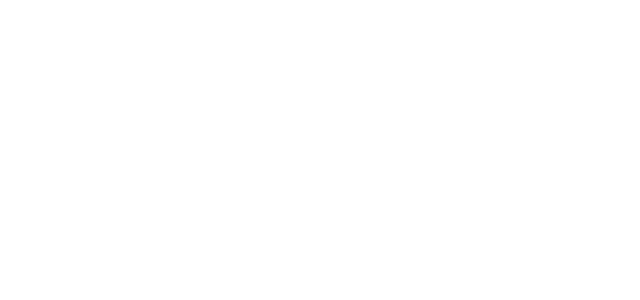
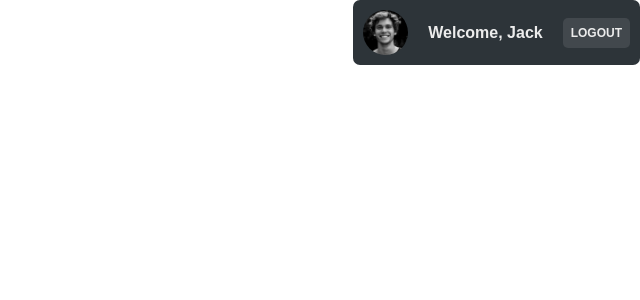
Before and after one commit to Sushey01/WorldWise, a React (Vite) app: page /user in a window 1280 px wide. Before the commit this address had no page. Shown: the top 300 px of the page, without its empty margins (640-1280 px from the left). Built offline with nearby package versions, Linux system fonts and the light colour scheme.

Commit message:
user-done

```diff
--- a/src/App.jsx
+++ b/src/App.jsx
@@ -11,6 +11,8 @@
 import CityList from "./components/CityList";
 import { CitiesProvider } from "./contexts/CitiesContext";
 import CountryList from "./components/CountryList";
+import User from "./components/User";
+import Map from "./components/Map"
 
 const App = () => {
   return (
@@ -21,7 +23,7 @@
         <Route path="/product" element={<Product />} />
         <Route path="/login" element={<Login />} />
         <Route path="cities" element={<Cities />} />
-        <Route path="/countries" element={<CountryList />} />
+        <Route path="/user" element={<User />} />
       </Routes>
     </Router>
   );
--- a/src/components/Map.jsx
+++ b/src/components/Map.jsx
@@ -2,6 +2,7 @@
 import { MapContainer, TileLayer, Marker, Popup, useMapEvents } from 'react-leaflet';
 import 'leaflet/dist/leaflet.css';
 import { useCities } from '../contexts/CitiesContext';
+import User from './User';
 
 
 const LocationMarker = ({ onLocationSelect }) => {
@@ -41,6 +42,7 @@
       url="https://{s}.tile.openstreetmap.org/{z}/{x}/{y}.png"
     />
     <LocationMarker onLocationSelect={onLocationSelect} />
+  <div className="user"><User/></div>
   </MapContainer>
 );
 
--- /dev/null
+++ b/src/components/User.jsx
@@ -0,0 +1,20 @@
+import React from 'react'
+import Avatar from '../assets/images/user.jpg'
+import styles from "../components/User.module.css"
+
+const User = () => {
+  return (
+    <div className={styles.main}>
+      <div className={styles.box}>
+        <div className={styles.image}>
+            <img src={Avatar}/>
+            <p>Welcome, Jack</p>
+            <button className={styles.button}>LOGOUT</button>
+        </div>
+
+      </div>
+    </div>
+  )
+}
+
+export default User
--- /dev/null
+++ b/src/components/User.module.css
@@ -0,0 +1,44 @@
+.main{
+    display: flex;
+    justify-content: flex-end;
+}
+
+
+.box{
+    display: flex;
+    border: none;
+    padding: 10px;
+    border-radius: 7px;
+    background-color: #2d3439;
+
+}
+
+.image{
+    display: flex;
+    gap: 20px;
+    align-items: center;
+}
+ .image img{
+    width: 45px;
+    border-radius: 50px;
+ }
+
+
+ .image p{
+    color: #ececec;
+    font-size: 16px;
+    font-family: Manrope, sans-serif;
+    font-weight: 600;
+ }
+
+
+ .button{
+    padding: 8px;
+    border-radius: 5px;
+    border: none;
+    background-color: #42484d;
+    color: #ececec;
+    font-size: 12px;
+    font-weight: 600;
+    font-family: Manrope, sans-serif;
+ }
```
Also changed, not shown: src/components/Map.module.css (+9 -0 lines), src/assets/images/user.jpg (added).
